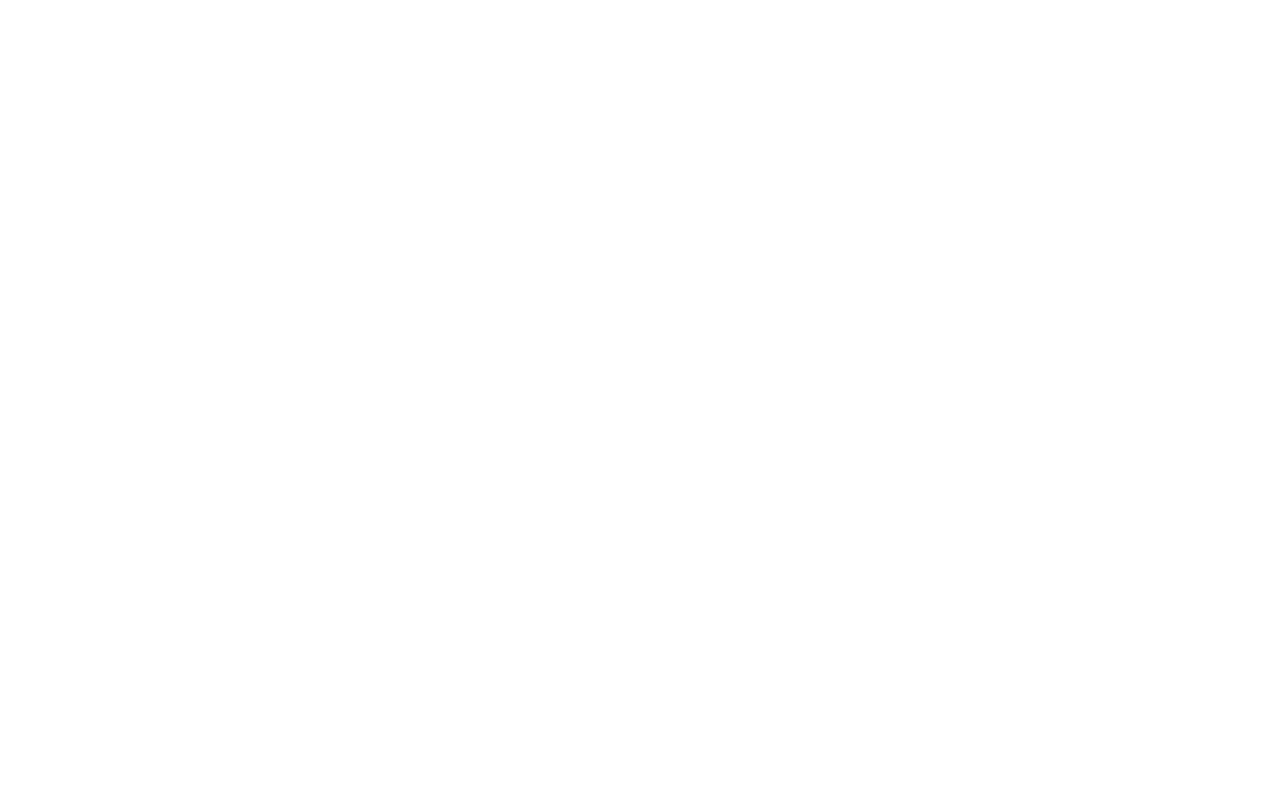
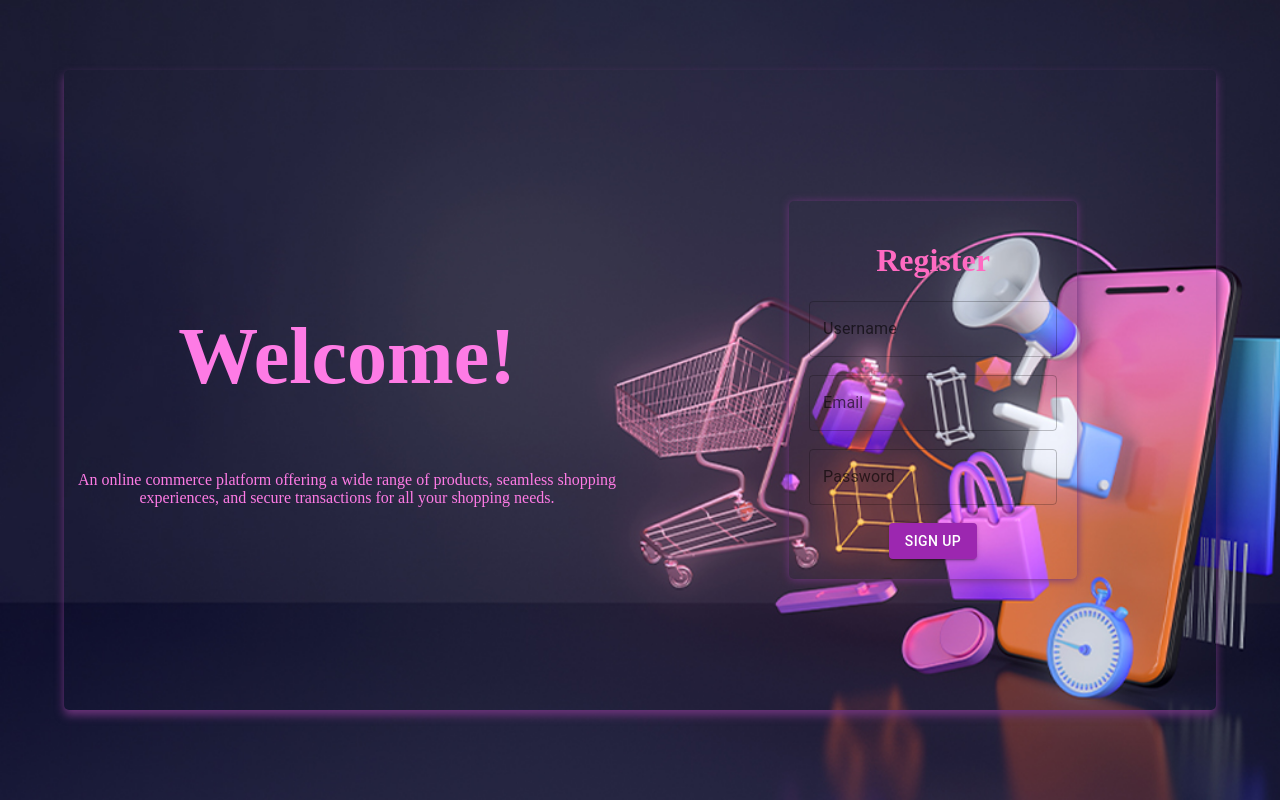
Before and after one commit to DhruvSachaniya/cloth-app-frontend, a React (Create React App) app: page /Register in a window 1280 px wide. Before the commit this address had no page. Built offline with nearby package versions, Linux system fonts and the light colour scheme.

Commit message:
completing login page

```diff
--- a/package.json
+++ b/package.json
@@ -2,6 +2,7 @@
   "name": "cloth-frontend",
   "version": "0.1.0",
   "private": true,
+  "proxy": "http://localhost:5000",
   "dependencies": {
     "@emotion/react": "^11.11.1",
     "@emotion/styled": "^11.11.0",
@@ -9,10 +10,12 @@
     "@testing-library/jest-dom": "^5.17.0",
     "@testing-library/react": "^13.4.0",
     "@testing-library/user-event": "^13.5.0",
+    "axios": "^1.5.1",
     "react": "^18.2.0",
     "react-dom": "^18.2.0",
     "react-router-dom": "^6.16.0",
     "react-scripts": "5.0.1",
+    "react-toastify": "^9.1.3",
     "web-vitals": "^2.1.4"
   },
   "scripts": {
--- a/src/App.js
+++ b/src/App.js
@@ -1,16 +1,31 @@
 import { BrowserRouter, Routes, Route } from "react-router-dom";
 import Nav from "./components/Nav/Nav";
 import LoginPage from "./components/Nav/Home/StartUp";
+import RegisterPage from "./components/Nav/Home/Register";
+import { ToastContainer } from 'react-toastify';
 
 function App() {
   return (
     <>
       <BrowserRouter>
         <Routes>
-          <Route path="/" element={<LoginPage/>}/>
-          <Route path="/Home" element={<Nav/>}/>
+          <Route path="/" element={<LoginPage />} />
+          <Route path="/Register" element={<RegisterPage />} />
+          <Route path="/Home" element={<Nav />} />
         </Routes>
       </BrowserRouter>
+      <ToastContainer
+        position="top-right"
+        autoClose={3000}
+        hideProgressBar={false}
+        newestOnTop={false}
+        closeOnClick
+        rtl={false}
+        pauseOnFocusLoss
+        draggable
+        pauseOnHover
+        theme="dark"
+  />
     </>
   );
 }
--- /dev/null
+++ b/src/components/Nav/Home/Register.jsx
@@ -0,0 +1,65 @@
+import TextField from '@mui/material/TextField';
+import Button from '@mui/material/Button';
+export default function RegisterPage () {
+    return(
+        <div className="Login-back">
+            <div className="grid-container">
+                <div className="grid-item Login-heading">
+                    <h1>Welcome!</h1>
+                    <p>An online commerce platform offering a wide range of products, seamless shopping experiences, and secure transactions for all your shopping needs.</p>
+                </div>
+                <div className="grid-item">
+                    <form className="login-form">
+                        <h1>Register</h1>
+                        <TextField
+                        className='customTextField '
+                        id="outlined-basic"
+                        label="Username"
+                        variant="outlined"
+                        name='username'
+                        color="secondary"
+                        InputProps={{
+                            style: {
+                            color: '#FE7BE5',
+                            backgroundColor: 'transparent',
+
+                            },
+                        }}
+                        />
+
+                        <br/>
+
+                        <TextField
+                        className='customTextField '
+                        id="outlined-basic"
+                        label="Email"
+                        type='email'
+                        variant="outlined"
+                        name='email'
+                        color="secondary"
+                        InputProps={{
+                            style: {
+                            color: '#FE7BE5',
+                            backgroundColor: 'transparent',
+                            },
+                        }}
+                        />
+
+                        <br/>
+
+                        <TextField
+                        id="outlined-password-input"
+                        label="Password"
+                        type="password"
+                        autoComplete="current-password"
+                        color="secondary"
+                        />
+                        <br/>
+
+                        <Button variant="contained" color="secondary">Sign up</Button>
+                    </form>
+                </div>
+            </div>
+        </div>
+    );
+}
--- a/src/components/Nav/Home/StartUp.jsx
+++ b/src/components/Nav/Home/StartUp.jsx
@@ -1,8 +1,60 @@
 import TextField from '@mui/material/TextField';
 import Button from '@mui/material/Button';
+import { useState } from 'react';
+import { Link, useNavigate } from 'react-router-dom';
+import axios from "axios";
+import { toast } from 'react-toastify';
+import 'react-toastify/dist/ReactToastify.css';
 
 export default function LoginPage () {
+
+    const [ values , setvlaues ] = useState({
+        email: "",
+        password: ""
+    })
+
+    const navigate = useNavigate();
+
+    function handlechange (event) {
+        const { name, value } = event.target;
+
+        setvlaues({
+            ...values,
+            [name]: value
+        })
+    }
+
+    async function handlesubmit (event) {
+        event.preventDefault();
+
+        try {
+            const responce  =  await axios({
+                url: "/auth/Login",
+                method: "post",
+                headers: {
+                    "Content-Type": "application/json"
+                },
+                data: JSON.stringify({
+                    email: values.email,
+                    password: values.password
+                })
+            });
+            if(responce.status === 200) {
+                localStorage.setItem("jwt_token", responce.data.token);
+                toast.success("Login successful!");
+            }
+            setvlaues({
+                email: "",
+                password: ""
+            })
+            navigate("/Home", {replace: true});
+        } catch(error) {
+            console.log(error);
+        }
+    }
+
     return(
+
         <div className="Login-back">
             <div className="grid-container">
                 <div className="grid-item Login-heading">
@@ -10,14 +62,16 @@ export default function LoginPage () {
                     <p>An online commerce platform offering a wide range of products, seamless shopping experiences, and secure transactions for all your shopping needs.</p>
                 </div>
                 <div className="grid-item">
-                    <form className="login-form">
+                    <form onSubmit={handlesubmit} className="login-form">
                         <h1>Login</h1>
                         <TextField
-                        className='customTextField '
+                        value={values.email}
+                        onChange={handlechange}
+                        type='email'
+                        name='email'
                         id="outlined-basic"
-                        label="Username"
+                        label="Email"
                         variant="outlined"
-                        name='username'
                         color="secondary"
                         InputProps={{
                             style: {
@@ -31,15 +85,20 @@ export default function LoginPage () {
                         <br/>
 
                         <TextField
+                        value={values.password}
+                        onChange={handlechange}
+                        type="password"
+                        name='password'
                         id="outlined-password-input"
                         label="Password"
-                        type="password"
                         autoComplete="current-password"
                         color="secondary"
                         />
                         <br/>
 
-                        <Button variant="contained" color="secondary">Login</Button>
+                        <Button type='submit' variant="contained" color="secondary">Login</Button>
+
+                        <p>Don't have an account? <Link to='/Register'>Sign up</Link></p>
                     </form>
                 </div>
             </div>
```
Also changed, not shown: 1 other file (tests, documents, lock files or other folders).
